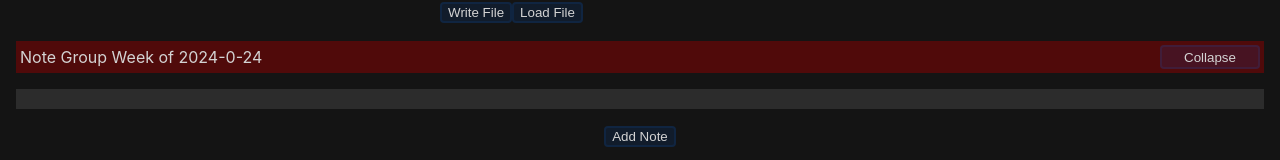
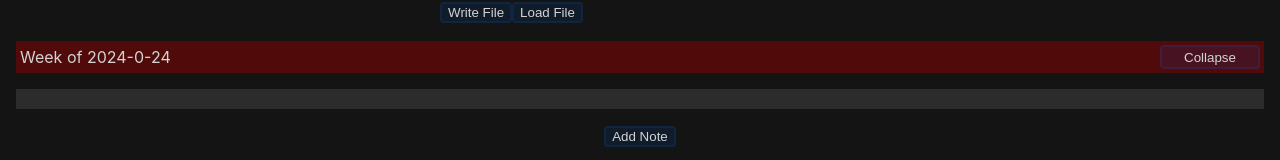
Before and after one commit to mamutko/notes, a React (Create React App) app: page /#/ in a window 1280 px wide. Both pictures are taken after a click on the button "Add Note". Shown: the top 160 px of the page. Built offline with nearby package versions, Linux system fonts and the light colour scheme.

Commit message:
Updates.

```diff
--- a/src/NoteGroup.tsx
+++ b/src/NoteGroup.tsx
@@ -18,7 +18,7 @@ function NoteGroup(props: Props) {
 
     function getDescription()
     {
-      let description = "Note Group";
+      let description = "";
 
       if (props.dateStart)
       {
```
